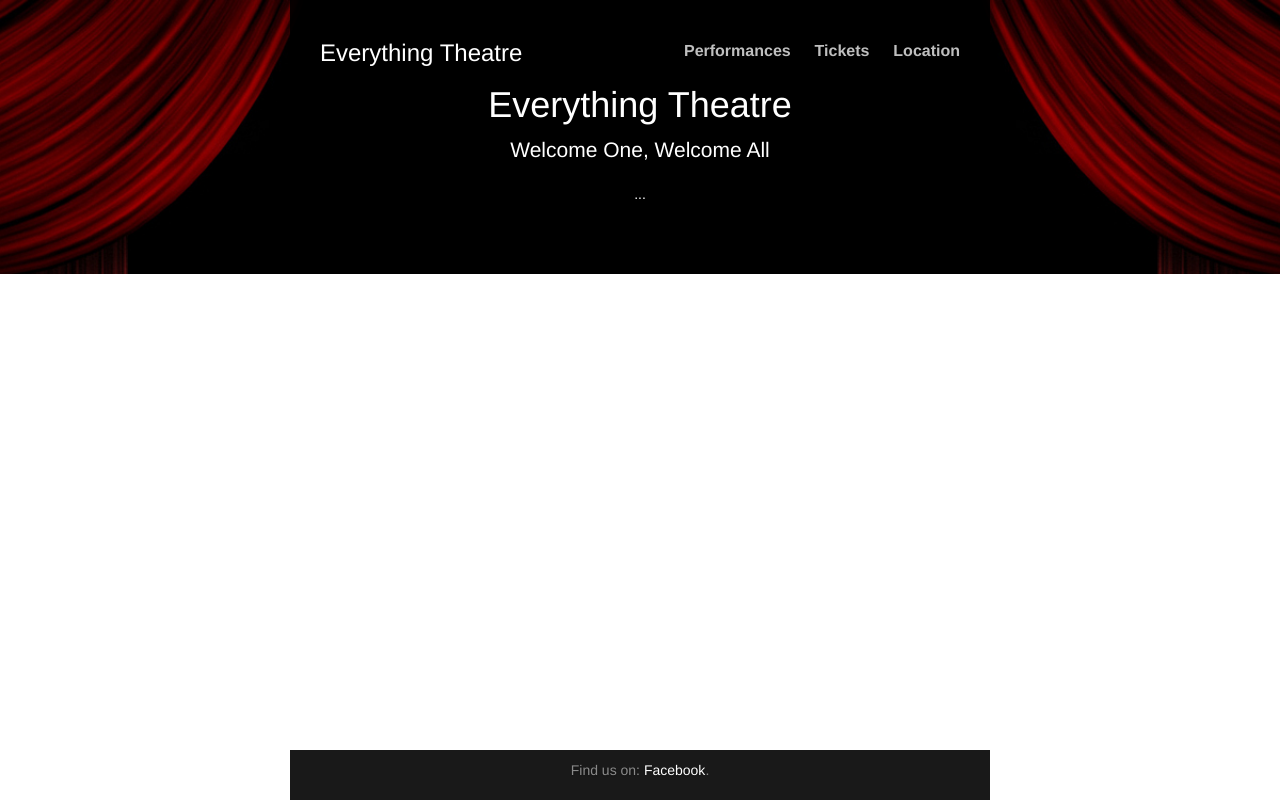
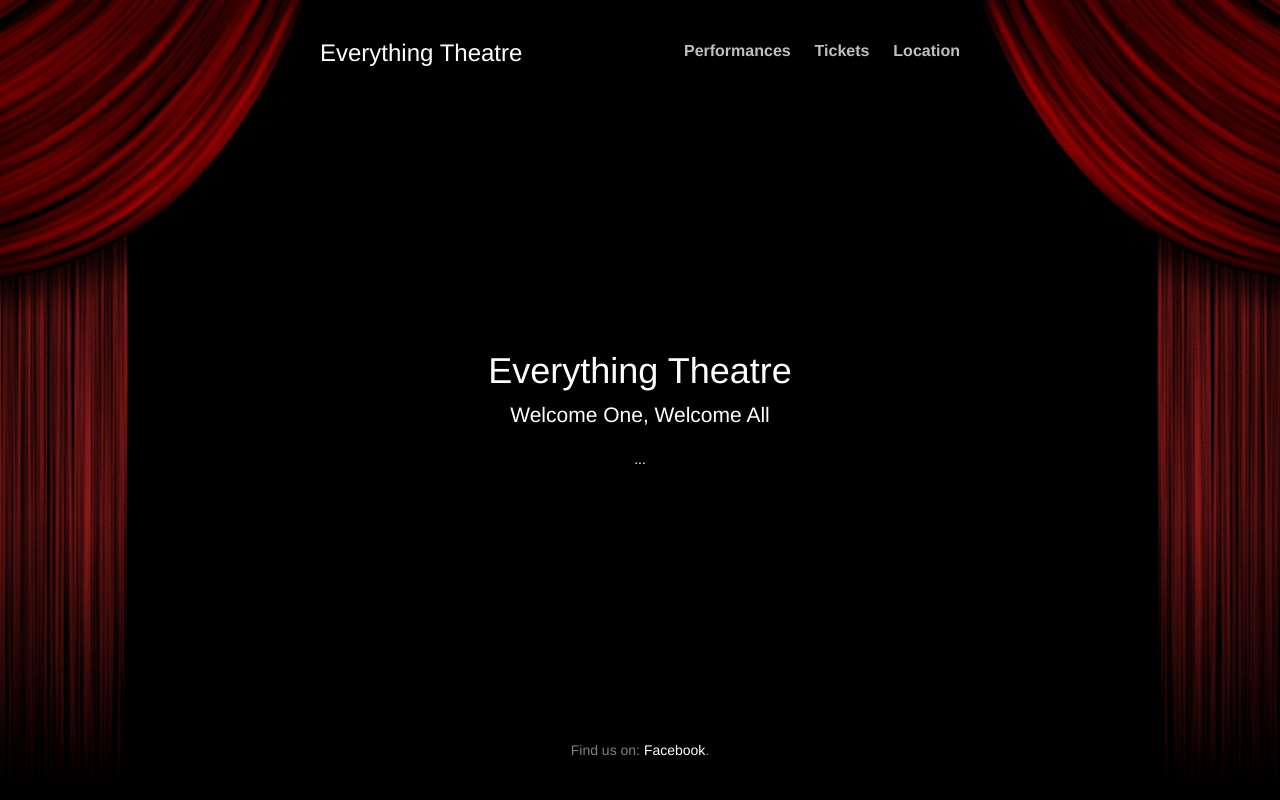
Before and after one commit to fujipug/theatre, a Django app: page / in a window 1280 px wide. Run offline with Django 3.2, Linux system fonts and the light colour scheme; data comes from the database, SQL or seed files in the repository; some libraries are stand-ins or nearby versions.

Commit message:
Revert "fixed footer and header backgrounds. background image attachment to fixed"
This reverts commit 4fd8ba9857c89e789974b9c472285c83718e1413.

```diff
--- a/Theatre/Static/home.css
+++ b/Theatre/Static/home.css
@@ -24,7 +24,11 @@
  * Base structure
  */
 
-
+html,
+body {
+  height: 100%;
+  background-color: #333;
+}
 body {
   color: #fff;
   text-align: center;
@@ -33,7 +37,6 @@
 
 .pic-wrap{
   background-image: url('./theatre.jpg');
-  background-attachment: fixed;
   background-size: cover;
   height: 100%;
 
@@ -66,11 +69,6 @@
 /*
  * Header
  */
-
-.masthead, .mastfoot {
-  background-color: rgba(0, 0, 0, .9);
-}
-
 .masthead-brand {
   margin-top: 10px;
   margin-bottom: 10px;
@@ -119,7 +117,7 @@
  */
 
 .cover {
-  padding: 65px 20px 70px 20px;
+  padding: 0 20px;
 }
 .cover .btn-lg {
   padding: 10px 20px;
@@ -134,10 +132,6 @@
 .mastfoot {
   color: #999; /* IE8 proofing */
   color: rgba(255,255,255,.5);
-}
-
-.mastfoot > .inner {
-  padding: 10px;
 }
 
 
```
